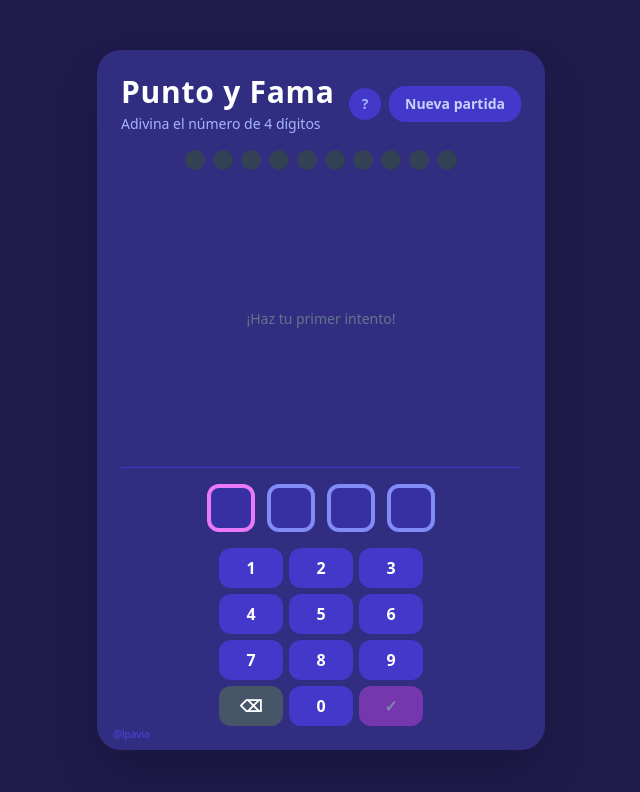
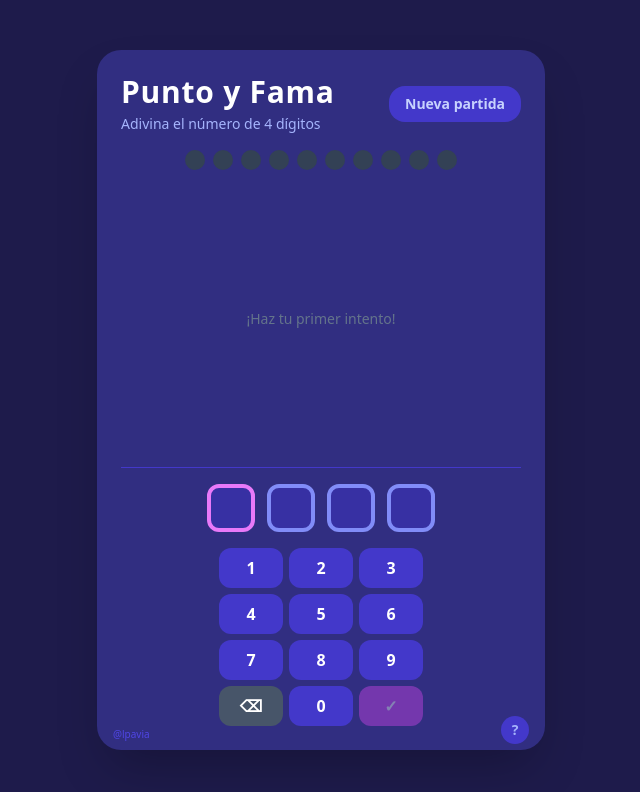
Before and after one commit to lpavia/PyF26, a React (Vite) app: page / in a window 1280 px wide. Shown: the top 792 px of the page, without its empty margins (319-959 px from the left). Built offline with nearby package versions, Linux system fonts and the light colour scheme.

Commit message:
Ajuste posicion boton instrucciones

```diff
--- a/src/components/GameBoard.tsx
+++ b/src/components/GameBoard.tsx
@@ -17,23 +17,13 @@ export default function GameBoard() {
           <h1 className="text-3xl font-bold text-white tracking-wide">Punto y Fama</h1>
           <p className="text-indigo-300 text-sm mt-1">Adivina el número de 4 dígitos</p>
         </div>
-        <div className="flex items-center gap-2">
-          <button
-            onClick={() => setShowHelp(true)}
-            className="w-8 h-8 rounded-full bg-indigo-700 hover:bg-indigo-600 active:scale-95
-              transition-all text-indigo-300 font-bold text-sm"
-            aria-label="Instrucciones"
-          >
-            ?
-          </button>
         <button
           onClick={resetGame}
           className="bg-indigo-700 hover:bg-indigo-600 active:scale-95 transition-all
-              rounded-2xl px-4 py-2 text-sm font-semibold text-indigo-200"
+            rounded-2xl px-4 py-2 text-sm font-semibold text-indigo-200 shrink-0"
         >
           Nueva partida
         </button>
-        </div>
       </div>
 
       <AttemptsBar total={maxAttempts} used={records.length} />
@@ -57,6 +47,15 @@ export default function GameBoard() {
       >
         @lpavia
       </a>
+
+      <button
+        onClick={() => setShowHelp(true)}
+        className="absolute bottom-1.5 right-4 w-7 h-7 rounded-full bg-indigo-700 hover:bg-indigo-600
+          active:scale-95 transition-all text-indigo-300 font-bold text-sm"
+        aria-label="Instrucciones"
+      >
+        ?
+      </button>
     </div>
   );
 }
```
Also changed, not shown: 5 other files (tests, documents, lock files or other folders). Lines whose indentation alone changed are shown as unchanged.
